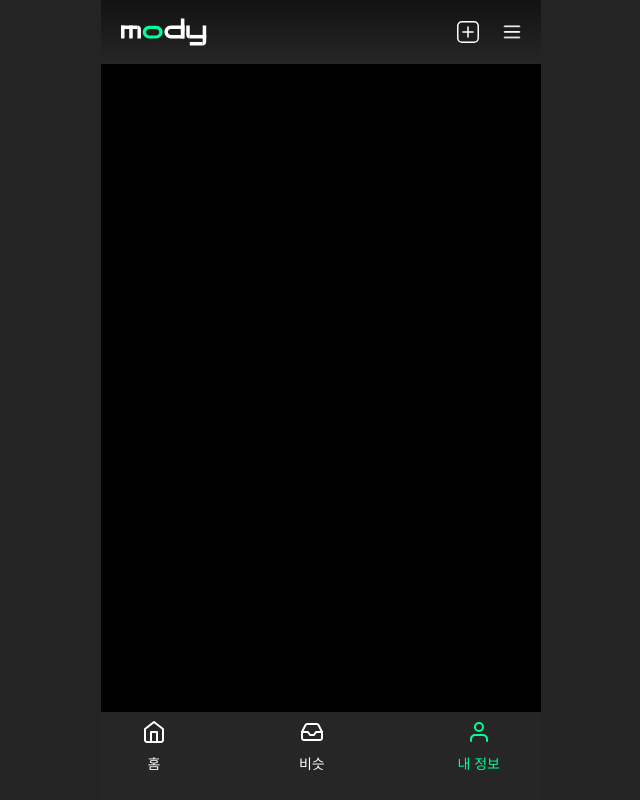
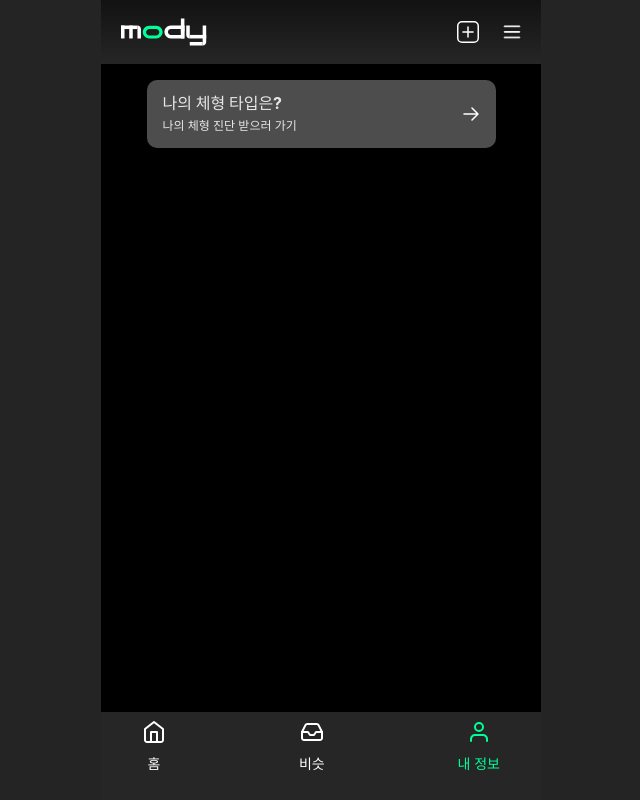
Before and after one commit to TeamMody/mody-front, a React (Vite) app: page /my in a window 1280 px wide. Shown: the whole page, without its empty margins (319-959 px from the left). Built offline with nearby package versions, Linux system fonts and the light colour scheme.

Commit message:
:art: style/#23 : MyBodyTypeCard 컴포넌트 구현

```diff
--- /dev/null
+++ b/src/pages/my/components/MyBodyTypeCard.tsx
@@ -0,0 +1,40 @@
+import { IcRightArrow } from '../../../shared/assets/icon/ic-right-arrow';
+import styled from 'styled-components';
+export const MyBodyTypeCard = () => {
+  return (
+    <Container>
+      <MyBodyType>
+        <span>나의 체형 타입은?</span>
+        <span>나의 체형 진단 받으러 가기</span>
+      </MyBodyType>
+      <IcRightArrow />
+    </Container>
+  );
+};
+
+const Container = styled.div`
+  width: 349px;
+  height: 68px;
+  margin-top: 16px;
+  margin-right: auto;
+  margin-left: auto;
+  display: flex;
+  justify-content: space-between;
+  align-items: center;
+  padding: 10.5px 17px 10.5px 16px;
+  border-radius: 10px;
+  background-color: ${({ theme }) => theme.colors.gray700};
+`;
+
+const MyBodyType = styled.div`
+  display: flex;
+  flex-direction: column;
+  justify-content: space-between;
+
+  & > span:nth-child(1) {
+    font-size: ${({ theme }) => theme.fonts.body_bold_16px};
+  }
+  & > span:nth-child(2) {
+    font-size: ${({ theme }) => theme.fonts.detail_medium_12px};
+  }
+`;
--- a/src/pages/my/ui/MyPage.tsx
+++ b/src/pages/my/ui/MyPage.tsx
@@ -5,7 +5,7 @@ import { HeaderAction } from '../../../shared/types';
 import logo from '../../../shared/assets/icon/ic-logo.svg';
 import plus from '../../../shared/assets/icon/ic-plus.svg';
 import hamburger from '../../../shared/assets/icon/ic-hamburger.svg';
-
+import { MyBodyTypeCard } from '../components/MyBodyTypeCard.tsx';
 export const MyPage = () => {
   const leftHeaderAction: HeaderAction = { icon: logo, onClick: () => console.log('') };
   const rightHeaderActionArr: HeaderAction[] = [
@@ -16,14 +16,14 @@ export const MyPage = () => {
   return (
     <Wrapper>
       <AppBar leftHeaderAction={leftHeaderAction} rightHeaderActionArr={rightHeaderActionArr} />
+      <MyBodyTypeCard />
       <BottomNavigation />
     </Wrapper>
   );
 };
 
-
 const Wrapper = styled.div`
-  display: flex;;
+  display: flex;
   flex-direction: column;
   width: 100vw;
   max-width: 440px;
--- /dev/null
+++ b/src/shared/assets/icon/ic-right-arrow.tsx
@@ -0,0 +1,13 @@
+export const IcRightArrow = () => {
+  return (
+    <svg width="16" height="14" viewBox="0 0 16 14" fill="none" xmlns="http://www.w3.org/2000/svg">
+      <path
+        d="M15 7L1 7M15 7L9 13M15 7L9 1"
+        stroke="white"
+        stroke-width="1.5"
+        stroke-linecap="round"
+        stroke-linejoin="round"
+      />
+    </svg>
+  );
+};
```
Also changed, not shown: src/shared/assets/icon/ic-left-arrow.svg, src/shared/assets/icon/ic-right-arrow.svg (added).
